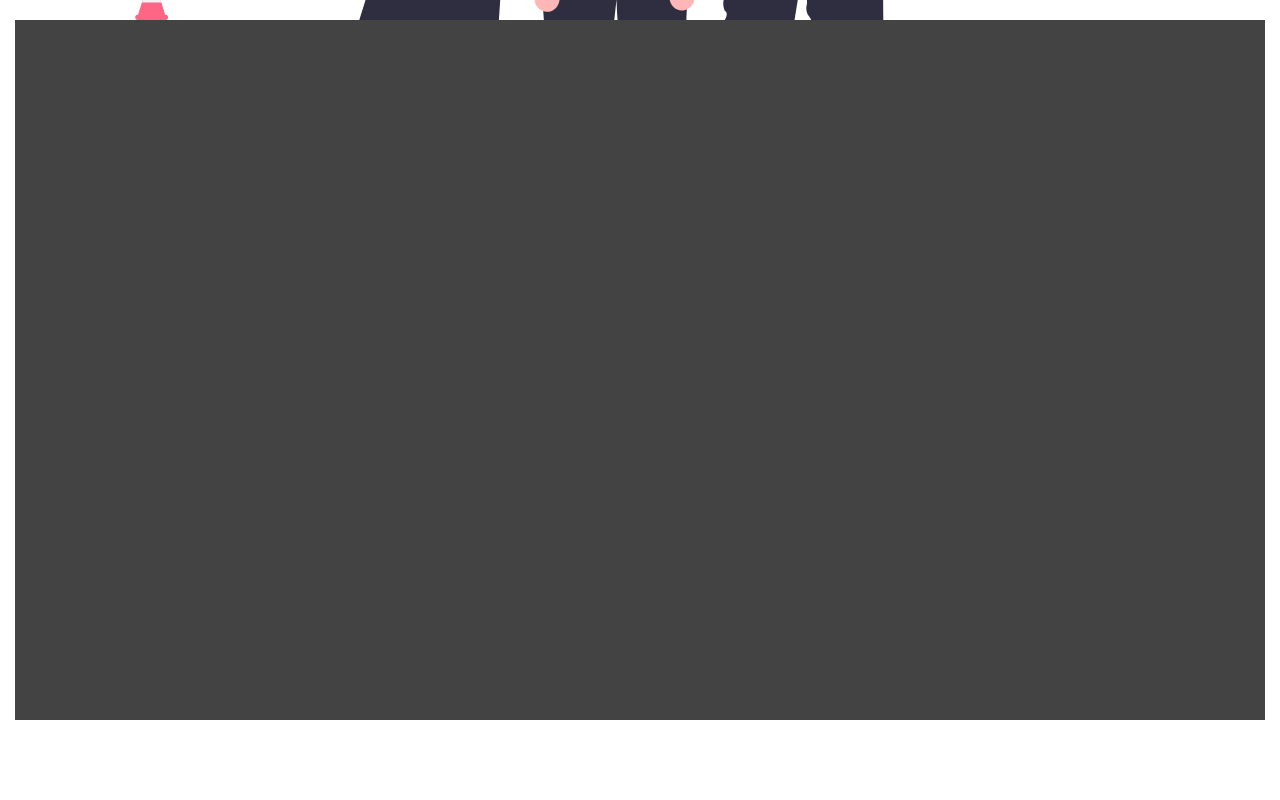
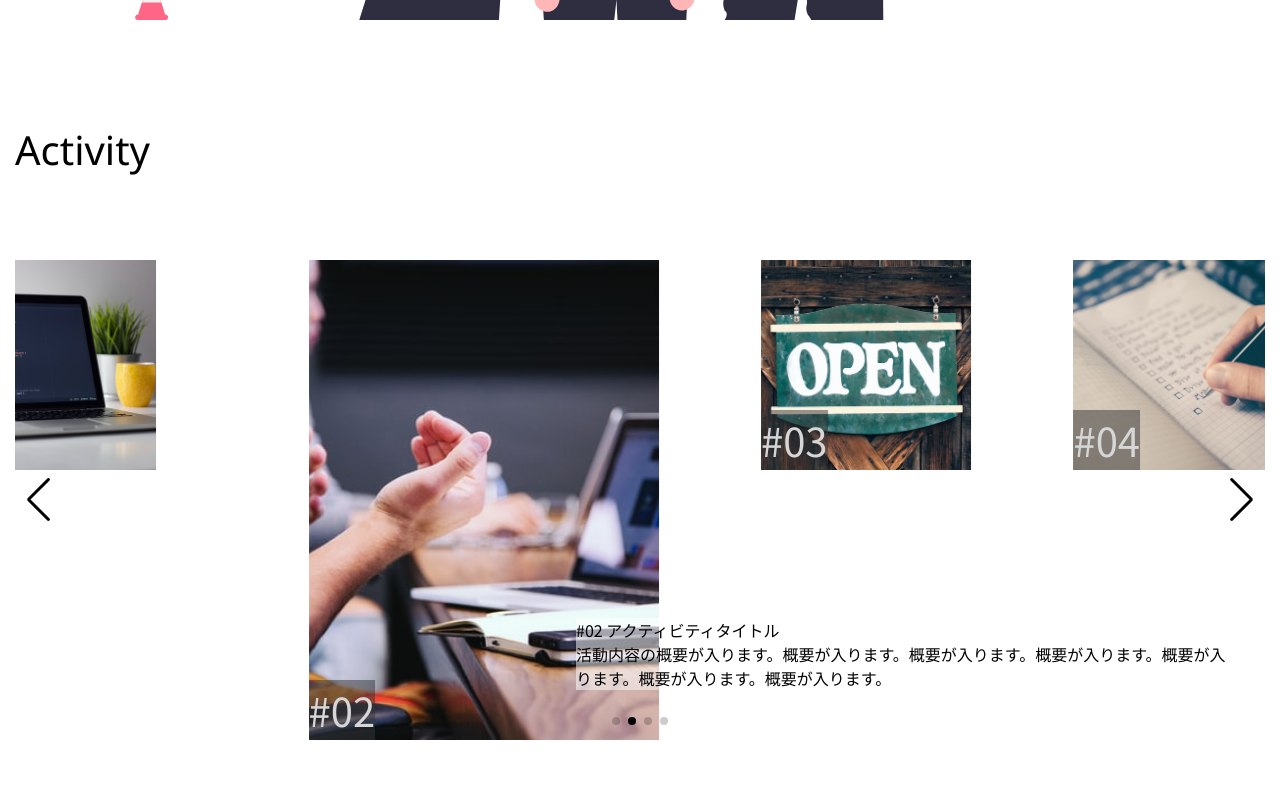
Before and after one commit to takaakikatou/proseed_web, a plain HTML site: page index.html in a window 1280 px wide. Shown: the part 780-1580 px from the top of the page. Drawn offline with Linux system fonts and the light colour scheme.

Commit message:
merge top_activity

```diff
--- a/css/top.css
+++ b/css/top.css
@@ -1,9 +1,10 @@
 @charset "utf-8";
+@import "/css/common.css";
 
 /*-----------------------
 トップ mv
 -----------------------*/
-.top_mv{
+.top_mv {
 	height: 100vh;
 	position: relative;
 }
@@ -42,8 +43,76 @@
 トップ Activity
 -----------------------*/
 .top_active {
-	background: #434343;
-	height: 700px;
+	padding: 100px 0;
+}
+
+/* 見出し */
+.top_active .top_title {
+	margin-bottom: 80px;
+	font-size: 4.0rem;
+	font-weight: 400;
+	font-family: "Noto Sans", sans-serif;
+}
+
+/* swiper */
+.top_active .swiper {
+	position: relative;
+	width: 100%;
+	user-select: none;
+}
+
+/* swiper アクティブなアイテム */
+.top_active .swiper-slide-active {
+	width: auto !important;
+	padding-right: 8vw
+}
+
+/* swiper リンクエリア */
+.top_active .sw_link {
+	position: relative;
+	display: block;
+}
+
+/* swiper イメージ */
+.top_active .sw_img {
+	display: block;
+	width: 210px;
+	height: 210px;
+	object-fit: cover;
+}
+
+/* swiper 番号 */
+.top_active .sw_num {
+	position: absolute;
+	background-color: rgba(52, 52, 52, 0.5);
+	color: #d6d6d6;
+	font-size: 4.0rem;
+	left: 0;
+	bottom: 0;
+}
+
+.top_active .sw_dtl {
+	display: block;
+	position: absolute;
+	bottom: 50px;
+	left: calc(50% - 5vw);
+	z-index: 10;
+	margin-right: 30px;
+	background-color: rgba(255, 255, 255, 0.5);
+}
+
+.top_active .sw_item {
+	display: none;
+}
+
+.top_active .swiper-slide-active .sw_link {
+	margin-left: 50px;
+}
+
+.top_active .swiper-slide-active .sw_img {
+	width: 350px;
+	height: 480px;
+	object-fit: cover;
 }
 
 /*-----------------------
@@ -82,7 +151,7 @@
 .top_news .top_news_content {
 	display: flex;
 	justify-content: space-between;
-    align-items: center;
+	align-items: center;
 }
 
 .top_news .tag {
--- a/index.html
+++ b/index.html
@@ -90,6 +90,70 @@
 			<section class="top_about">
 			</section>
 			<section class="top_active">
+				<h2 class="top_title">Activity</h2>
+				<div class="swiper">
+					<div class="swiper-wrapper">
+						<div class="swiper-slide">
+							<a class="sw_link" href="">
+								<img src="img/testimg_pc.jpg" alt="" class="sw_img">
+								<p class="sw_num">#01</p>
+							</a>
+						</div>
+						<div class="swiper-slide">
+							<a class="sw_link" href="">
+								<img src="img/testimg_talk.jpg" alt="" class="sw_img">
+								<p class="sw_num">#02</p>
+							</a>
+						</div>
+						<div class="swiper-slide">
+							<a class="sw_link" href="">
+								<img src="img/testimg_open.jpg" alt="" class="sw_img">
+								<p class="sw_num">#03</p>
+							</a>
+						</div>
+						<div class="swiper-slide">
+							<a class="sw_link" href="">
+								<img src="img/testimg_plan.jpg" alt="" class="sw_img">
+								<p class="sw_num">#04</p>
+							</a>
+						</div>
+					</div>
+					<div class="sw_dtl">
+						<ul>
+							<li class="sw_item">
+								<p class="sw_ttl">
+									<span class="sw_ttl_num">#01</span>
+									アクティビティタイトル
+								</p>
+								<p class="sw_txt">活動内容の概要が入ります。概要が入ります。概要が入ります。概要が入ります。概要が入ります。概要が入ります。概要が入ります。</p>
+							</li>
+							<li class="sw_item">
+								<p class="sw_ttl">
+									<span class="sw_ttl_num">#02</span>
+									アクティビティタイトル
+								</p>
+								<p class="sw_txt">活動内容の概要が入ります。概要が入ります。概要が入ります。概要が入ります。概要が入ります。概要が入ります。概要が入ります。</p>
+							</li>
+							<li class="sw_item">
+								<p class="sw_ttl">
+									<span class="sw_ttl_num">#03</span>
+									アクティビティタイトル
+								</p>
+								<p class="sw_txt">活動内容の概要が入ります。概要が入ります。概要が入ります。概要が入ります。概要が入ります。概要が入ります。概要が入ります。</p>
+							</li>
+							<li class="sw_item">
+								<p class="sw_ttl">
+									<span class="sw_ttl_num">#04</span>
+									アクティビティタイトル
+								</p>
+								<p class="sw_txt">活動内容の概要が入ります。概要が入ります。概要が入ります。概要が入ります。概要が入ります。概要が入ります。概要が入ります。</p>
+							</li>
+						</ul>
+					</div>
+					<div class="swiper-pagination"></div>
+					<div class="swiper-button-prev"></div>
+					<div class="swiper-button-next"></div>
+				</div>
 			</section>
 			<section class="top_news">
 				<h2 class="top_title">News</h2>
--- a/js/base.js
+++ b/js/base.js
@@ -5,3 +5,80 @@ $(".header_ham_btn").click(function () {
     $(this).toggleClass('active');
 	$(".header_ham_nav").toggleClass('active');
 });
+
+$(function () {
+	const swiper = new Swiper('.swiper', {
+		// ループ設定
+		loop: true,
+
+		// 1ページの表示数
+		slidesPerView: 2,
+
+
+		breakpoints: {
+			767: {
+				slidesPerView: 3,
+			},
+			1100: {
+				slidesPerView: 4,
+			}
+		},
+
+
+		// 自動再生
+		autoplay: {
+			delay: 5000,
+		},
+
+		// アイテム間の余白
+		// spaceBetween: 10,
+
+		// ページネーション
+		pagination: {
+			el: '.swiper-pagination',
+			type: 'bullets',
+			clickable: true,
+		},
+
+		// ナビゲーションボタン
+		navigation: {
+			nextEl: '.swiper-button-next',
+			prevEl: '.swiper-button-prev',
+		},
+
+	});
+});
+
+
+
+	function sw() {
+		let swiper = document.querySelector('.swiper-slide');
+		let swItem = document.querySelectorAll('.sw_item');
+
+		let swObserve = new MutationObserver(function () {
+			let swIndex = $('.swiper-slide-active').attr('data-swiper-slide-index');
+			$.each(swItem, function (i) {
+				if (i == swIndex) {
+					$(this).css('display', 'block');
+				} else {
+					$(this).css('display', 'none');
+				}
+			})
+		});
+		let config = {
+			childList: true,
+			attributes: true
+		};
+
+		swObserve.observe(swiper, config);
+
+	}
+
+
+
+
+
+
+$(window).on('load resize', function () {
+	sw();
+});
```
